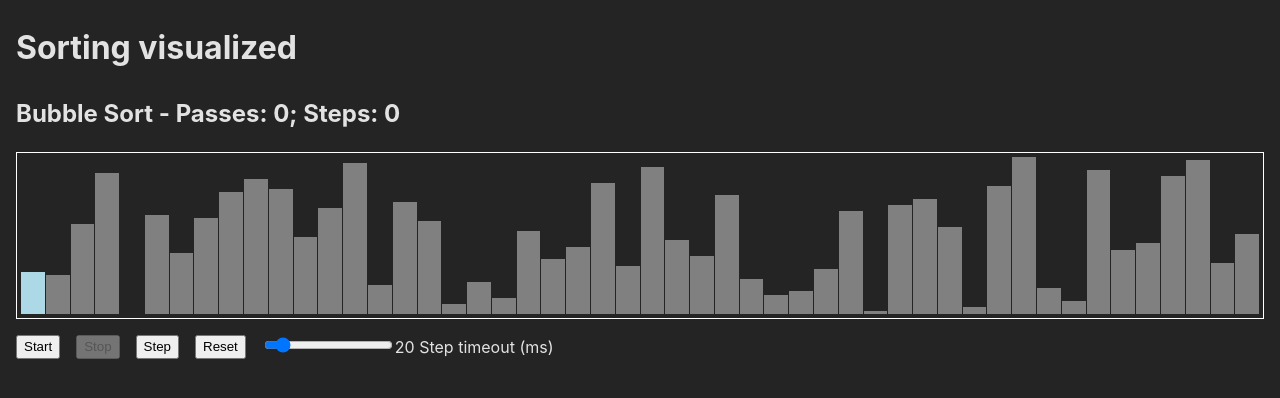
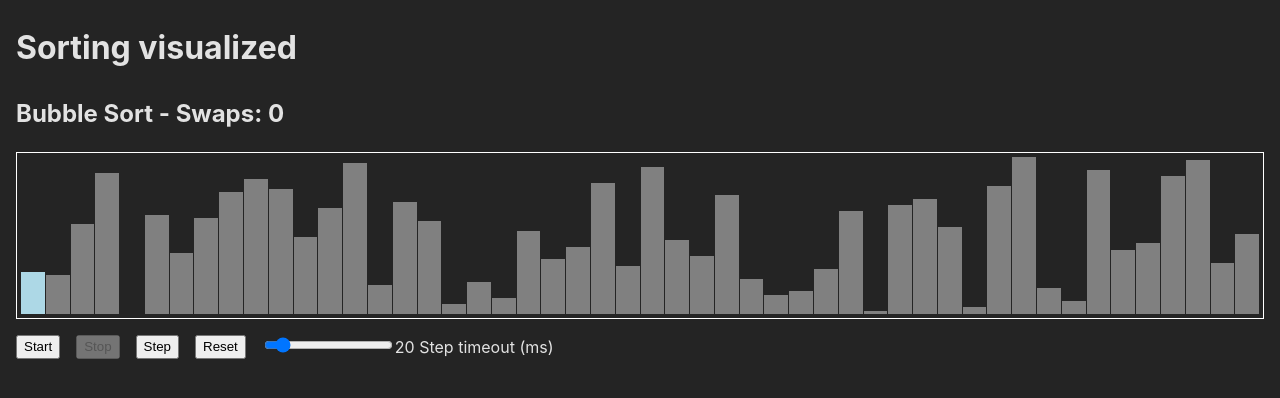
Before and after one commit to kputnins/sortify, a React (Vite) app: page / in a window 1280 px wide. Shown: the top 398 px of the page. Built offline with nearby package versions, Linux system fonts and the light colour scheme.

Commit message:
refactor: made colored columns explicit

```diff
--- a/src/App.tsx
+++ b/src/App.tsx
@@ -19,7 +19,6 @@ export const App = () => {
       <h1>Sorting visualized</h1>
       <SortContainer
         title="Bubble Sort"
-        sortedArrayOfNumbers={sortedArrayOfNumbers}
         randomizedArrayOfNumbers={[...randomizedArrayOfNumbers]}
         useSort={useBubbleSort}
       />
--- a/src/algorithms/types.ts
+++ b/src/algorithms/types.ts
@@ -10,7 +10,8 @@ export type UseSort = (params: UseSortParams) => {
   tick: () => void;
   reset: () => void;
   tickCount: number;
-  currentInner: number;
-  currentOuter: number;
   isSorted: boolean;
+  red?: number[];
+  green?: number[];
+  blue?: number[];
 };
--- a/src/algorithms/useBubbleSort.ts
+++ b/src/algorithms/useBubbleSort.ts
@@ -66,8 +66,11 @@ export const useBubbleSort: UseSort = ({ arrayToSort, setSortedArray }) => {
     tick,
     reset,
     tickCount,
-    currentInner: inner.current || 0,
-    currentOuter: outer.current || 0,
+    blue: [inner.current || 0],
+    green:
+      (outer.current &&
+        Array.from(Array(arrayToSort.length).keys()).slice(-outer.current)) ||
+      [],
     isSorted,
   };
 };
--- a/src/components/SortContainer/SortContainer.scss
+++ b/src/components/SortContainer/SortContainer.scss
@@ -17,12 +17,16 @@
         background: lightgray;
       }
 
-      &.current {
-        background: lightblue;
+      &.red {
+        background: lightcoral;
       }
 
-      &.sorted {
+      &.green {
         background: lightgreen;
+      }
+
+      &.blue {
+        background: lightblue;
       }
     }
   }
--- a/src/components/SortContainer/SortContainer.tsx
+++ b/src/components/SortContainer/SortContainer.tsx
@@ -9,24 +9,22 @@ const MAX_COLUMN_HEIGHT = 10;
 
 export interface SortContainerProps {
   title: string;
-  sortedArrayOfNumbers: number[];
   randomizedArrayOfNumbers: number[];
   useSort: UseSort;
 }
 
 export const SortContainer: React.FC<SortContainerProps> = memo(
-  ({ title, sortedArrayOfNumbers, randomizedArrayOfNumbers, useSort }) => {
+  ({ title, randomizedArrayOfNumbers, useSort }) => {
     const [sortedArray, setSortedArray] = useState<number[]>(
       randomizedArrayOfNumbers,
     );
     const [isSorting, setIsSorting] = useState<boolean>(false);
     const [tickLength, setTickLength] = useState<number>(20);
 
-    const { tick, reset, tickCount, currentOuter, currentInner, isSorted } =
-      useSort({
-        arrayToSort: sortedArray,
-        setSortedArray,
-      });
+    const { tick, reset, tickCount, isSorted, red, green, blue } = useSort({
+      arrayToSort: sortedArray,
+      setSortedArray,
+    });
 
     useEffect(() => {
       if (isSorted) {
@@ -51,15 +49,16 @@ export const SortContainer: React.FC<SortContainerProps> = memo(
     return (
       <div className="sort-container">
         <h2>
-          {title} - Passes: {currentOuter}; Steps: {tickCount}
+          {title} - Swaps: {tickCount}
         </h2>
         <div className="column-table">
           {sortedArray.map((number, index) => (
             <div
               key={number}
               className={classNames('column', {
-                current: index === currentInner,
-                sorted: index >= sortedArrayOfNumbers.length - currentOuter,
+                red: red?.includes(index),
+                green: green?.includes(index),
+                blue: blue?.includes(index),
               })}
               style={{
                 height: `${
```
